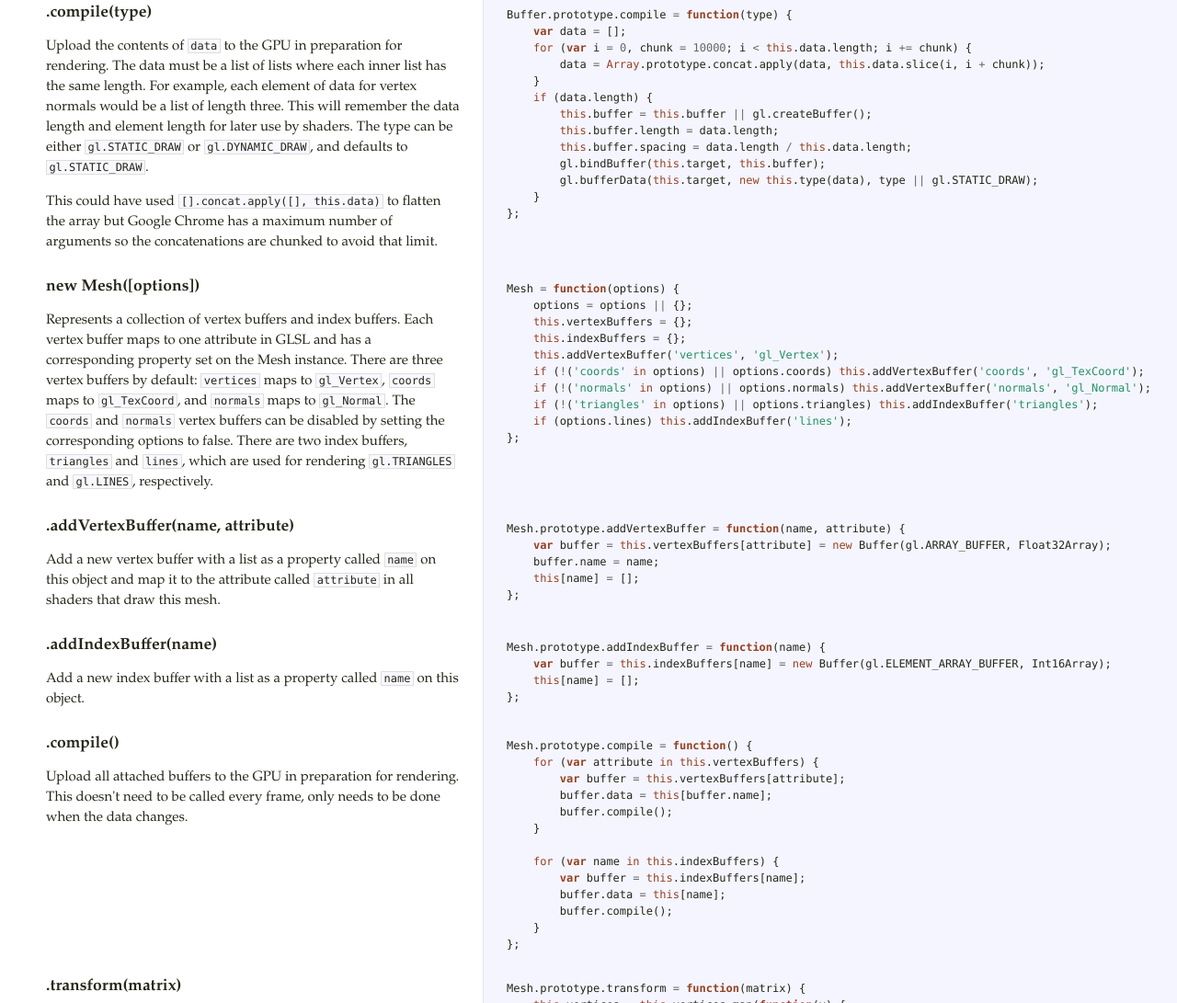
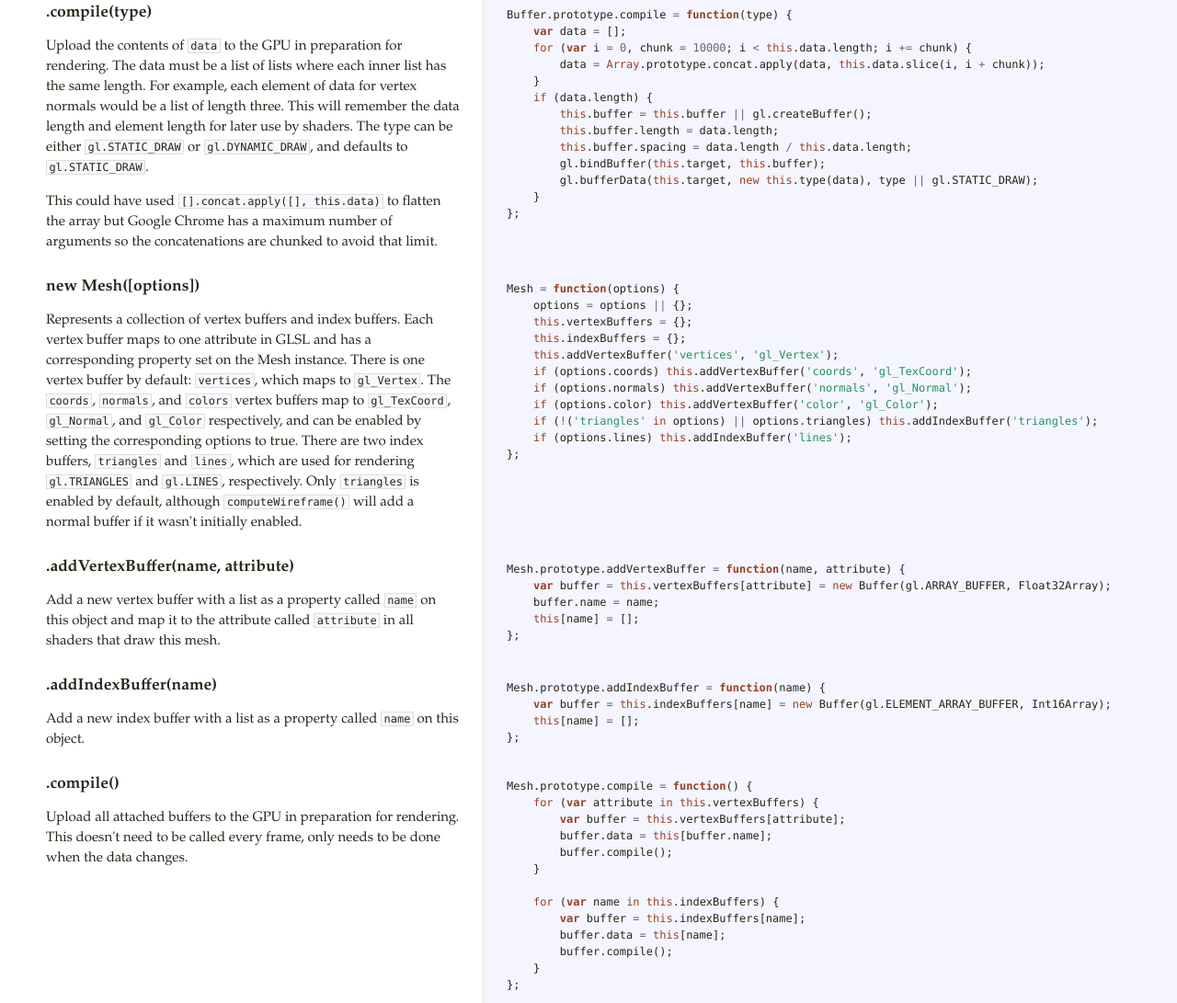
Before and after one commit to evanw/lightgl.js, a plain HTML site: page docs/mesh.html in a window 1280 px wide. Shown: the part 720-1811 px from the top of the page at 92% size. Drawn offline with Linux system fonts and the light colour scheme.

Commit message:
added gl_Color, gl_TexCoord and gl_Normal now disabled by default

```diff
--- a/docs/mesh.html
+++ b/docs/mesh.html
@@ -59,18 +59,21 @@ concatenations are chunked to avoid that limit.</p>             </td>
 
 <p>Represents a collection of vertex buffers and index buffers. Each vertex
 buffer maps to one attribute in GLSL and has a corresponding property set
-on the Mesh instance. There are three vertex buffers by default: <code>vertices</code>
-maps to <code>gl_Vertex</code>, <code>coords</code> maps to <code>gl_TexCoord</code>, and <code>normals</code> maps to
-<code>gl_Normal</code>. The <code>coords</code> and <code>normals</code> vertex buffers can be disabled by
-setting the corresponding options to false. There are two index buffers,
-<code>triangles</code> and <code>lines</code>, which are used for rendering <code>gl.TRIANGLES</code> and
-<code>gl.LINES</code>, respectively.</p>             </td>             <td class="code">               <div class="highlight"><pre><span class="nx">Mesh</span> <span class="o">=</span> <span class="kd">function</span><span class="p">(</span><span class="nx">options</span><span class="p">)</span> <span class="p">{</span>
+on the Mesh instance. There is one vertex buffer by default: <code>vertices</code>,
+which maps to <code>gl_Vertex</code>. The <code>coords</code>, <code>normals</code>, and <code>colors</code> vertex
+buffers map to <code>gl_TexCoord</code>, <code>gl_Normal</code>, and <code>gl_Color</code> respectively,
+and can be enabled by setting the corresponding options to true. There are
+two index buffers, <code>triangles</code> and <code>lines</code>, which are used for rendering
+<code>gl.TRIANGLES</code> and <code>gl.LINES</code>, respectively. Only <code>triangles</code> is enabled by
+default, although <code>computeWireframe()</code> will add a normal buffer if it wasn't
+initially enabled.</p>             </td>             <td class="code">               <div class="highlight"><pre><span class="nx">Mesh</span> <span class="o">=</span> <span class="kd">function</span><span class="p">(</span><span class="nx">options</span><span class="p">)</span> <span class="p">{</span>
     <span class="nx">options</span> <span class="o">=</span> <span class="nx">options</span> <span class="o">||</span> <span class="p">{};</span>
     <span class="k">this</span><span class="p">.</span><span class="nx">vertexBuffers</span> <span class="o">=</span> <span class="p">{};</span>
     <span class="k">this</span><span class="p">.</span><span class="nx">indexBuffers</span> <span class="o">=</span> <span class="p">{};</span>
     <span class="k">this</span><span class="p">.</span><span class="nx">addVertexBuffer</span><span class="p">(</span><span class="s1">&#39;vertices&#39;</span><span class="p">,</span> <span class="s1">&#39;gl_Vertex&#39;</span><span class="p">);</span>
-    <span class="k">if</span> <span class="p">(</span><span class="o">!</span><span class="p">(</span><span class="s1">&#39;coords&#39;</span> <span class="k">in</span> <span class="nx">options</span><span class="p">)</span> <span class="o">||</span> <span class="nx">options</span><span class="p">.</span><span class="nx">coords</span><span class="p">)</span> <span class="k">this</span><span class="p">.</span><span class="nx">addVertexBuffer</span><span class="p">(</span><span class="s1">&#39;coords&#39;</span><span class="p">,</span> <span class="s1">&#39;gl_TexCoord&#39;</span><span class="p">);</span>
-    <span class="k">if</span> <span class="p">(</span><span class="o">!</span><span class="p">(</span><span class="s1">&#39;normals&#39;</span> <span class="k">in</span> <span class="nx">options</span><span class="p">)</span> <span class="o">||</span> <span class="nx">options</span><span class="p">.</span><span class="nx">normals</span><span class="p">)</span> <span class="k">this</span><span class="p">.</span><span class="nx">addVertexBuffer</span><span class="p">(</span><span class="s1">&#39;normals&#39;</span><span class="p">,</span> <span class="s1">&#39;gl_Normal&#39;</span><span class="p">);</span>
+    <span class="k">if</span> <span class="p">(</span><span class="nx">options</span><span class="p">.</span><span class="nx">coords</span><span class="p">)</span> <span class="k">this</span><span class="p">.</span><span class="nx">addVertexBuffer</span><span class="p">(</span><span class="s1">&#39;coords&#39;</span><span class="p">,</span> <span class="s1">&#39;gl_TexCoord&#39;</span><span class="p">);</span>
+    <span class="k">if</span> <span class="p">(</span><span class="nx">options</span><span class="p">.</span><span class="nx">normals</span><span class="p">)</span> <span class="k">this</span><span class="p">.</span><span class="nx">addVertexBuffer</span><span class="p">(</span><span class="s1">&#39;normals&#39;</span><span class="p">,</span> <span class="s1">&#39;gl_Normal&#39;</span><span class="p">);</span>
+    <span class="k">if</span> <span class="p">(</span><span class="nx">options</span><span class="p">.</span><span class="nx">color</span><span class="p">)</span> <span class="k">this</span><span class="p">.</span><span class="nx">addVertexBuffer</span><span class="p">(</span><span class="s1">&#39;color&#39;</span><span class="p">,</span> <span class="s1">&#39;gl_Color&#39;</span><span class="p">);</span>
     <span class="k">if</span> <span class="p">(</span><span class="o">!</span><span class="p">(</span><span class="s1">&#39;triangles&#39;</span> <span class="k">in</span> <span class="nx">options</span><span class="p">)</span> <span class="o">||</span> <span class="nx">options</span><span class="p">.</span><span class="nx">triangles</span><span class="p">)</span> <span class="k">this</span><span class="p">.</span><span class="nx">addIndexBuffer</span><span class="p">(</span><span class="s1">&#39;triangles&#39;</span><span class="p">);</span>
     <span class="k">if</span> <span class="p">(</span><span class="nx">options</span><span class="p">.</span><span class="nx">lines</span><span class="p">)</span> <span class="k">this</span><span class="p">.</span><span class="nx">addIndexBuffer</span><span class="p">(</span><span class="s1">&#39;lines&#39;</span><span class="p">);</span>
 <span class="p">};</span></pre></div>             </td>           </tr>                               <tr id="section-7">             <td class="docs">               <div class="pilwrap">                 <a class="pilcrow" href="#section-7">&#182;</a>               </div>               <h3>.addVertexBuffer(name, attribute)</h3>
```
Also changed, not shown: docs/shader.html (+1 -0 lines), lightgl.js.
